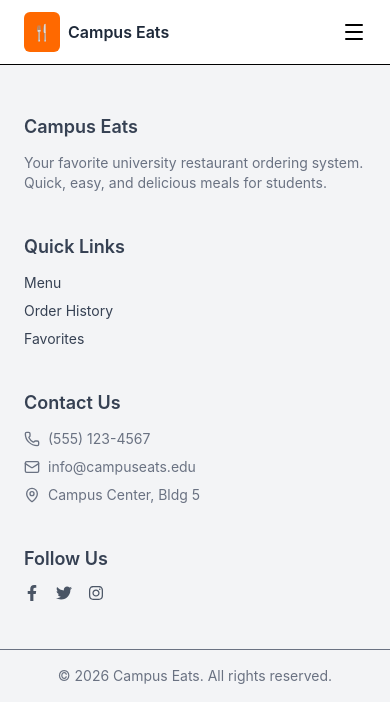
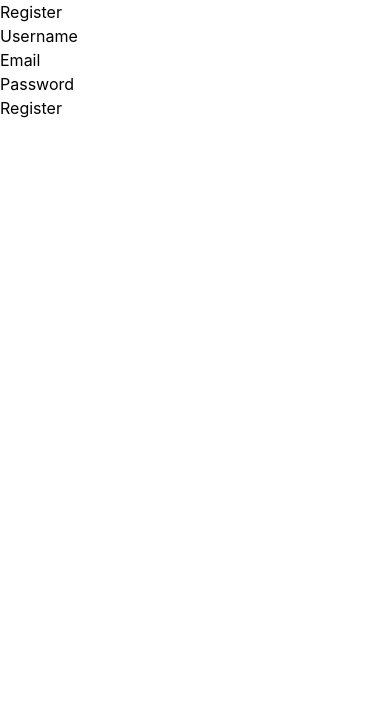
Before and after one commit to gdg-group8-restaurant-system/frontend, a React app: page /register in a window 390 px wide. Shown: the top 722 px of the page. Built offline with nearby package versions, Linux system fonts and the light colour scheme; the HTML template or start-up script is replaced by a standard one.

Commit message:
implement MainLayout and AdminLayout using Outlet

```diff
--- a/src/App.jsx
+++ b/src/App.jsx
@@ -1,45 +1,10 @@
-import { BrowserRouter, Routes, Route } from "react-router-dom";
-import Navbar from "./components/Navbar";
-import Footer from "./components/Footer";
+import AppRouter from "./router/AppRouter";
 
-import HomePage from "./pages/HomePage";
-import MenuPage from "./pages/MenuPage";
-import FavoritesPage from "./pages/FavoritesPage";
-import LoginPage from "./pages/LoginPage";
-
-// Temporary pages for now
-function CartPage() {
-  return (
-    <div className="p-6 text-xl font-semibold">
-      Cart Page
-    </div>
-  );
-}
-
-function ProfilePage() {
-  return (
-    <div className="p-6 text-xl font-semibold">
-      Profile Page
-    </div>
-  );
-}
 
 export default function App() {
   return (
-    <BrowserRouter>
-      <Navbar />
-
-      <Routes>
-        <Route path="/" element={<HomePage />} />
-        <Route path="/menu" element={<MenuPage />} />
-        <Route path="/favorites" element={<FavoritesPage />} />
-
-        {/* NEW ROUTES */}
-        <Route path="/cart" element={<CartPage />} />
-        <Route path="/login" element={<LoginPage />} />
-      </Routes>
-
-      <Footer />
-    </BrowserRouter>
+    <>
+      <AppRouter />
+    </>
   );
 }
--- a/src/components/Navbar.jsx
+++ b/src/components/Navbar.jsx
@@ -1,5 +1,5 @@
 import { useState } from "react";
-import { Heart, ShoppingCart, User, Menu, X } from "lucide-react";
+import { Heart, ShoppingCart, User, Menu, X, Settings } from "lucide-react";
 import { NavLink } from "react-router-dom";
 
 export default function Navbar() {
@@ -7,30 +7,32 @@ export default function Navbar() {
   const profile = null; // Replace with actual auth logic
 
   const linkClass = ({ isActive }) =>
-    isActive
-      ? "text-orange-500 font-semibold"
-      : "hover:text-orange-500";
+    isActive ? "text-orange-500 font-semibold" : "hover:text-orange-500";
 
   return (
     <nav className="w-full border-b bg-white px-6 py-3">
       <div className="flex items-center justify-between">
-
         {/* Logo */}
-        <NavLink to="/" className="flex items-center gap-2">
+        <NavLink to="/user" className="flex items-center gap-2">
           <div className="bg-orange-500 p-2 rounded-md text-white">🍴</div>
           <span className="font-semibold text-gray-800">Campus Eats</span>
         </NavLink>
 
         {/* Desktop Menu */}
         <ul className="hidden md:flex items-center gap-8 text-gray-600 font-medium">
-          <NavLink to="/" className={linkClass}>Home</NavLink>
-          <NavLink to="/menu" className={linkClass}>Menu</NavLink>
-          <NavLink to="/favorites" className={linkClass}>Favorites</NavLink>
+          <NavLink to="/user" className={linkClass}>
+            Home
+          </NavLink>
+          <NavLink to="/menu" className={linkClass}>
+            Menu
+          </NavLink>
+          <NavLink to="/favorites" className={linkClass}>
+            Favorites
+          </NavLink>
         </ul>
 
         {/* Desktop Icons */}
         <div className="hidden md:flex items-center gap-5 text-gray-700">
-
           <NavLink to="/favorites">
             <Heart className="w-5 h-5 cursor-pointer hover:text-orange-500" />
           </NavLink>
@@ -48,6 +50,9 @@ export default function Navbar() {
               <User className="w-5 h-5 cursor-pointer hover:text-orange-500" />
             </NavLink>
           )}
+          <NavLink to="/admin">
+            <Settings className="w-5 h-5 cursor-pointer hover:text-orange-500" />
+          </NavLink>
         </div>
 
         {/* Mobile Toggle */}
@@ -69,7 +74,6 @@ export default function Navbar() {
       {/* Mobile Menu */}
       {open && (
         <div className="md:hidden mt-4 flex flex-col gap-4 text-gray-700">
-
           <NavLink to="/" onClick={() => setOpen(false)}>
             Home
           </NavLink>
@@ -84,7 +88,6 @@ export default function Navbar() {
 
           {/* Mobile Icons */}
           <div className="flex gap-5 pt-2">
-
             <NavLink to="/favorites" onClick={() => setOpen(false)}>
               <Heart className="w-5 h-5" />
             </NavLink>
@@ -93,10 +96,18 @@ export default function Navbar() {
               <ShoppingCart className="w-5 h-5" />
             </NavLink>
 
-            <NavLink to="/profile" onClick={() => setOpen(false)}>
-              <User className="w-5 h-5" />
+            {profile ? (
+              <NavLink to="/profile" onClick={() => setOpen(false)}>
+                <User className="w-5 h-5" />
+              </NavLink>
+            ) : (
+              <NavLink to="/login" onClick={() => setOpen(false)}>
+                <User className="w-5 h-5" />
+              </NavLink>
+            )}
+            <NavLink to="/admin" onClick={() => setOpen(false)}>
+              <Settings className="w-5 h-5" />
             </NavLink>
-
           </div>
         </div>
       )}
--- /dev/null
+++ b/src/layouts/AdminLayout.jsx
@@ -0,0 +1,8 @@
+
+export default function AdminLayout() {
+  return (
+    <div className="flex flex-col md:flex-row">
+      Admin Page will be here
+    </div>
+  );
+}
--- /dev/null
+++ b/src/layouts/MainLayout.jsx
@@ -0,0 +1,13 @@
+import { Outlet } from "react-router-dom";
+import Navbar from "../components/Navbar";
+import Footer from "../components/Footer";
+
+export default function MainLayout() {
+  return (
+    <>
+      <Navbar />
+      <Outlet />
+      <Footer />
+    </>
+  );
+}
--- a/src/pages/CartPage.jsx
+++ b/src/pages/CartPage.jsx
@@ -1,15 +1,9 @@
+import FoodCard from "../components/FoodCard";
+
 export default function CartPage() {
     return (
         <div>
             <h1 className="text-3xl font-bold">Shopping Cart</h1>
-            <ul className="mt-4">
-                <li className="py-2 border-b">
-                    <h2 className="text-xl font-semibold">Pizza</h2>
-                    <p className="text-gray-600">Delicious cheese and tomato pizza.</p>
-                    <span className="text-gray-500">$9.99</span>
-                    <button className="mt-2 bg-blue-500 text-white py-1 px-4 rounded">Remove from Cart</button>
-                </li>
-            </ul>
-        </div>
+       </div>
     );
 }
--- a/src/pages/RegisterPage.jsx
+++ b/src/pages/RegisterPage.jsx
@@ -0,0 +1,22 @@
+export default function RegisterPage() {
+  return (
+    <div className="auth-page">
+      <h1>Register</h1>
+      <form>
+        <div>
+          <label htmlFor="username">Username</label>
+          <input type="text" id="username" name="username" required />
+        </div>
+        <div>
+          <label htmlFor="email">Email</label>
+          <input type="email" id="email" name="email" required />
+        </div>
+        <div>
+          <label htmlFor="password">Password</label>
+          <input type="password" id="password" name="password" required />
+        </div>
+        <button type="submit">Register</button>
+      </form>
+    </div>
+  );
+}
--- /dev/null
+++ b/src/router/AppRouter.jsx
@@ -0,0 +1,45 @@
+import { BrowserRouter, Routes, Route } from "react-router-dom";
+
+import MainLayout from "../layouts/MainLayout";
+import AdminLayout from "../layouts/AdminLayout";
+
+import HomePage from "../pages/HomePage";
+import MenuPage from "../pages/MenuPage";
+import CartPage from "../pages/CartPage";
+import FavoritesPage from "../pages/FavoritesPage";
+import LoginPage from "../pages/LoginPage";
+import RegisterPage from "../pages/RegisterPage";
+
+import Dashboard from "../pages/admin-page/Dashboard";
+import MenuManagement from "../pages/admin-page/MenuManagement";
+import Orders from "../pages/admin-page/Orders";
+import OpenPage from "../pages/OpenPage";
+
+export default function AppRouter() {
+  return (
+    <BrowserRouter>
+      <Routes>
+
+        {/* Public Layout */}
+        <Route path="/user" element={<MainLayout />}>
+          <Route index element={<HomePage />} />
+          <Route path="menu" element={<MenuPage />} />
+          <Route path="cart" element={<CartPage />} />
+          <Route path="favorites" element={<FavoritesPage />} />
+        </Route>
+
+        {/* Auth */}
+        <Route path="/login" element={<LoginPage />} />
+        <Route path="/register" element={<RegisterPage />} />
+
+        {/* Admin */}
+        <Route path="/admin" element={<AdminLayout />}>
+          <Route index element={<Dashboard />} />
+          <Route path="menu" element={<MenuManagement />} />
+          <Route path="orders" element={<Orders />} />
+        </Route>
+
+      </Routes>
+    </BrowserRouter>
+  );
+}
```
Also changed, not shown: src/pages/AdminDashboard.jsx (deleted).
